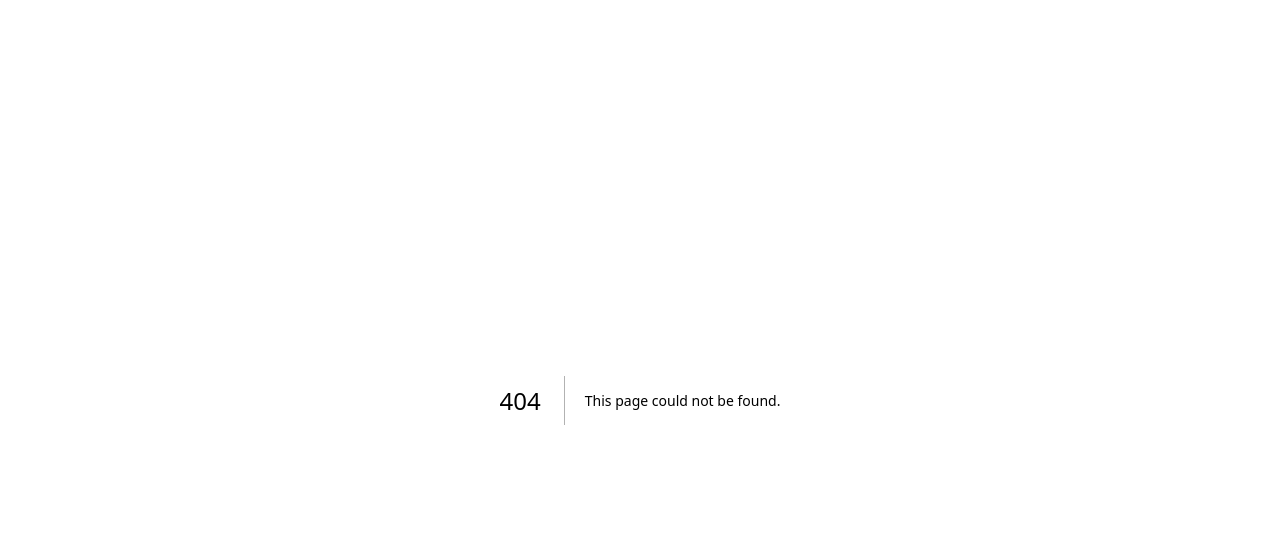
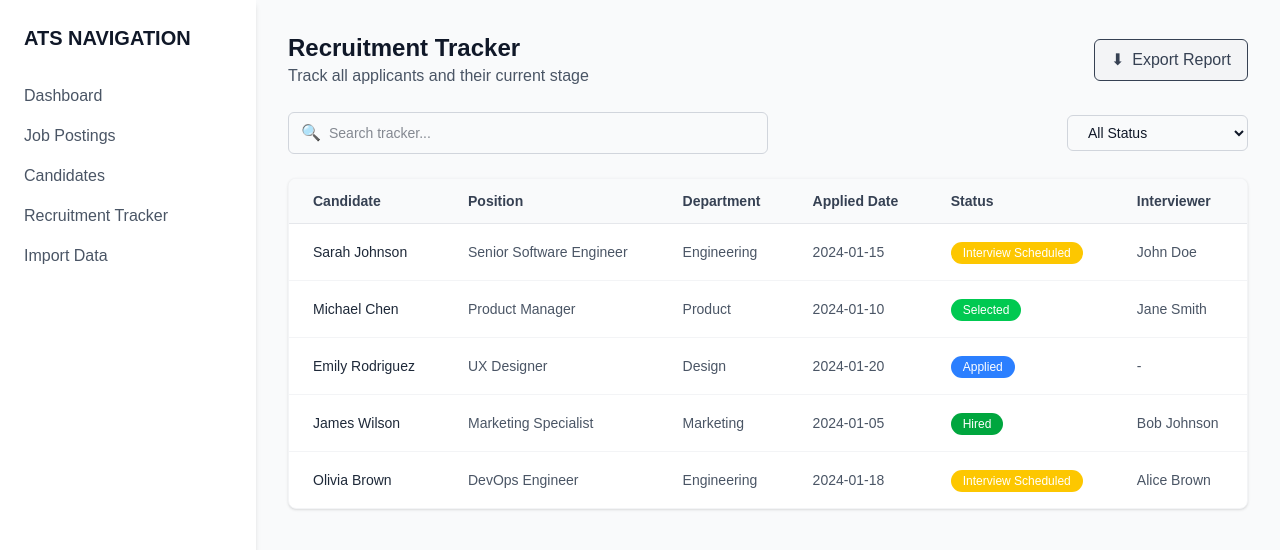
Before and after one commit to ShahdNael2005/ats, a Next.js app: page /recruitmentTracker in a window 1280 px wide. Before the commit this address had no page. Shown: the top 550 px of the page. Built offline with nearby package versions, Linux system fonts and the light colour scheme.

Commit message:
added the Recruitment tracker page

```diff
--- /dev/null
+++ b/app/recruitmentTracker/page.tsx
@@ -0,0 +1,143 @@
+import Navbar from "../components/Navbar";
+
+
+export default function RecruitmentTrackerPage() {
+  const candidates = [
+    {
+      name: "Sarah Johnson",
+      position: "Senior Software Engineer",
+      department: "Engineering",
+      appliedDate: "2024-01-15",
+      status: "Interview Scheduled",
+      statusColor: "bg-yellow-400",
+      interviewer: "John Doe",
+    },
+    {
+      name: "Michael Chen",
+      position: "Product Manager",
+      department: "Product",
+      appliedDate: "2024-01-10",
+      status: "Selected",
+      statusColor: "bg-green-500",
+      interviewer: "Jane Smith",
+    },
+    {
+      name: "Emily Rodriguez",
+      position: "UX Designer",
+      department: "Design",
+      appliedDate: "2024-01-20",
+      status: "Applied",
+      statusColor: "bg-blue-500",
+      interviewer: "-",
+    },
+    {
+      name: "James Wilson",
+      position: "Marketing Specialist",
+      department: "Marketing",
+      appliedDate: "2024-01-05",
+      status: "Hired",
+      statusColor: "bg-green-600",
+      interviewer: "Bob Johnson",
+    },
+    {
+      name: "Olivia Brown",
+      position: "DevOps Engineer",
+      department: "Engineering",
+      appliedDate: "2024-01-18",
+      status: "Interview Scheduled",
+      statusColor: "bg-yellow-400",
+      interviewer: "Alice Brown",
+    },
+  ];
+
+  return (
+    <Navbar>
+      <div className="flex justify-between items-center mb-6">
+        <div>
+          <h1 className="text-2xl font-semibold">Recruitment Tracker</h1>
+          <p className="text-gray-600">
+            Track all applicants and their current stage
+          </p>
+        </div>
+        <button className="bg-gray-100 hover:bg-gray-200 text-gray-700 border rounded-md px-4 py-2 flex items-center gap-2">
+          <span>⬇</span> Export Report
+        </button>
+      </div>
+
+      {/* Search and filter row */}
+      <div className="flex justify-between items-center mb-6">
+        <div className="flex items-center w-1/2 border border-gray-300 rounded-md px-3 py-2">
+          <span className="mr-2 text-gray-400">🔍</span>
+          <input
+            type="text"
+            placeholder="Search tracker..."
+            className="w-full focus:outline-none text-sm"
+          />
+        </div>
+        <select className="border border-gray-300 rounded-md px-4 py-2 text-sm">
+          <option>All Status</option>
+          <option>Applied</option>
+          <option>Interview Scheduled</option>
+          <option>Selected</option>
+          <option>Hired</option>
+        </select>
+      </div>
+
+      {/* Table */}
+      <div className="bg-white rounded-lg shadow-sm border border-gray-100 overflow-hidden">
+        <table className="min-w-full divide-y divide-gray-200">
+          <thead className="bg-gray-50">
+            <tr>
+              <th className="px-6 py-3 text-left text-sm font-semibold text-gray-700">
+                Candidate
+              </th>
+              <th className="px-6 py-3 text-left text-sm font-semibold text-gray-700">
+                Position
+              </th>
+              <th className="px-6 py-3 text-left text-sm font-semibold text-gray-700">
+                Department
+              </th>
+              <th className="px-6 py-3 text-left text-sm font-semibold text-gray-700">
+                Applied Date
+              </th>
+              <th className="px-6 py-3 text-left text-sm font-semibold text-gray-700">
+                Status
+              </th>
+              <th className="px-6 py-3 text-left text-sm font-semibold text-gray-700">
+                Interviewer
+              </th>
+            </tr>
+          </thead>
+          <tbody className="divide-y divide-gray-100">
+            {candidates.map((c, i) => (
+              <tr key={i} className="hover:bg-gray-50">
+                <td className="px-6 py-4 text-sm font-medium text-gray-800">
+                  {c.name}
+                </td>
+                <td className="px-6 py-4 text-sm text-gray-600">
+                  {c.position}
+                </td>
+                <td className="px-6 py-4 text-sm text-gray-600">
+                  {c.department}
+                </td>
+                <td className="px-6 py-4 text-sm text-gray-600">
+                  {c.appliedDate}
+                </td>
+                <td className="px-6 py-4">
+                  <span
+                    className={`text-white text-xs font-medium px-3 py-1 rounded-full ${c.statusColor}`}
+                  >
+                    {c.status}
+                  </span>
+                </td>
+                <td className="px-6 py-4 text-sm text-gray-600">
+                  {c.interviewer}
+                </td>
+              </tr>
+            ))}
+          </tbody>
+        </table>
+      </div>
+    </Navbar>
+  );
+}
--- a/package.json
+++ b/package.json
@@ -12,8 +12,8 @@
     "lucide": "^0.553.0",
     "lucide-react": "^0.553.0",
     "next": "16.0.1",
-    "react": "19.2.0",
-    "react-dom": "19.2.0"
+    "react": "^19.2.0",
+    "react-dom": "^19.2.0"
   },
   "devDependencies": {
     "@tailwindcss/postcss": "^4",
```
Also changed, not shown: 1 other file (tests, documents, lock files or other folders).
